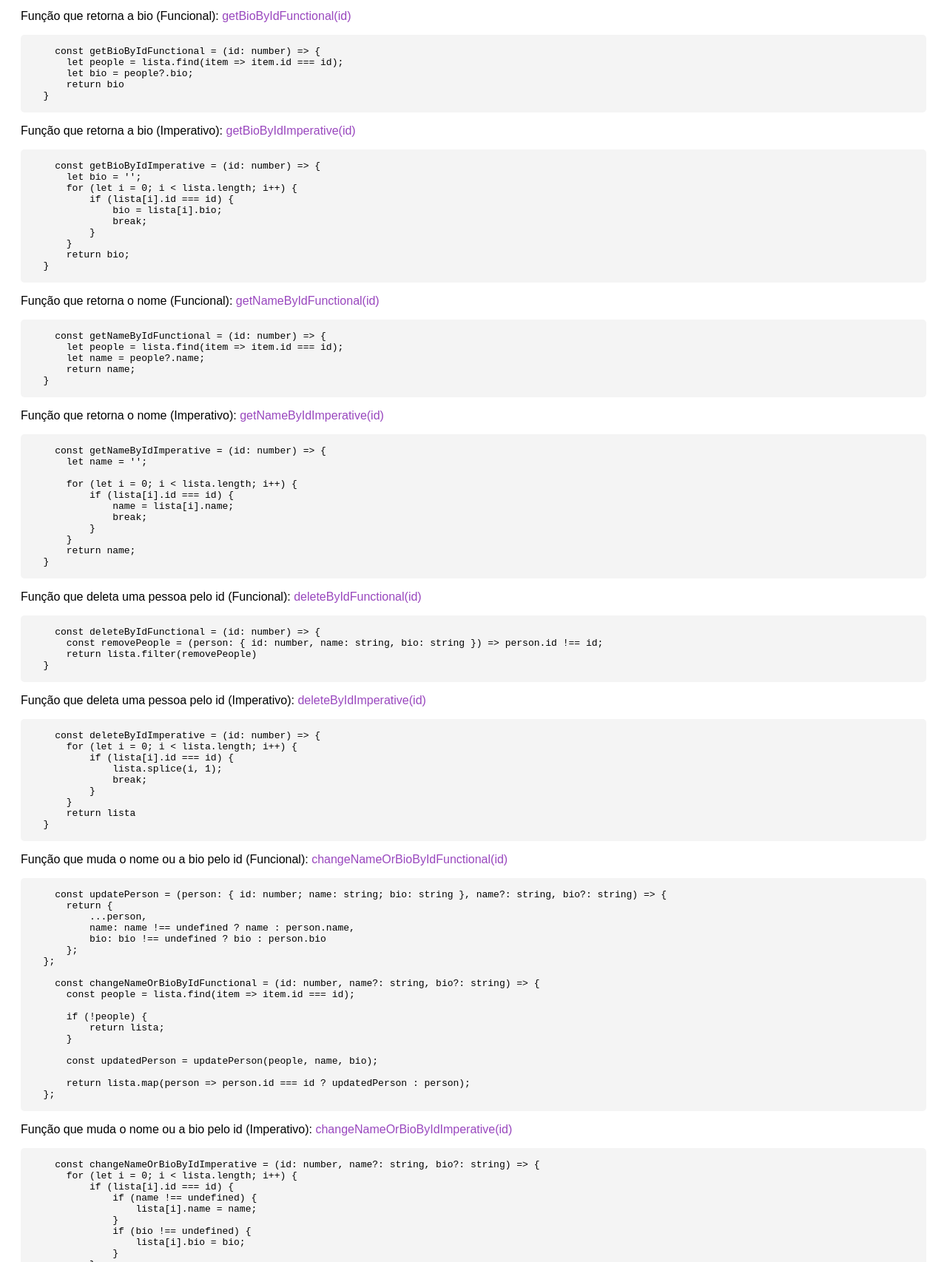
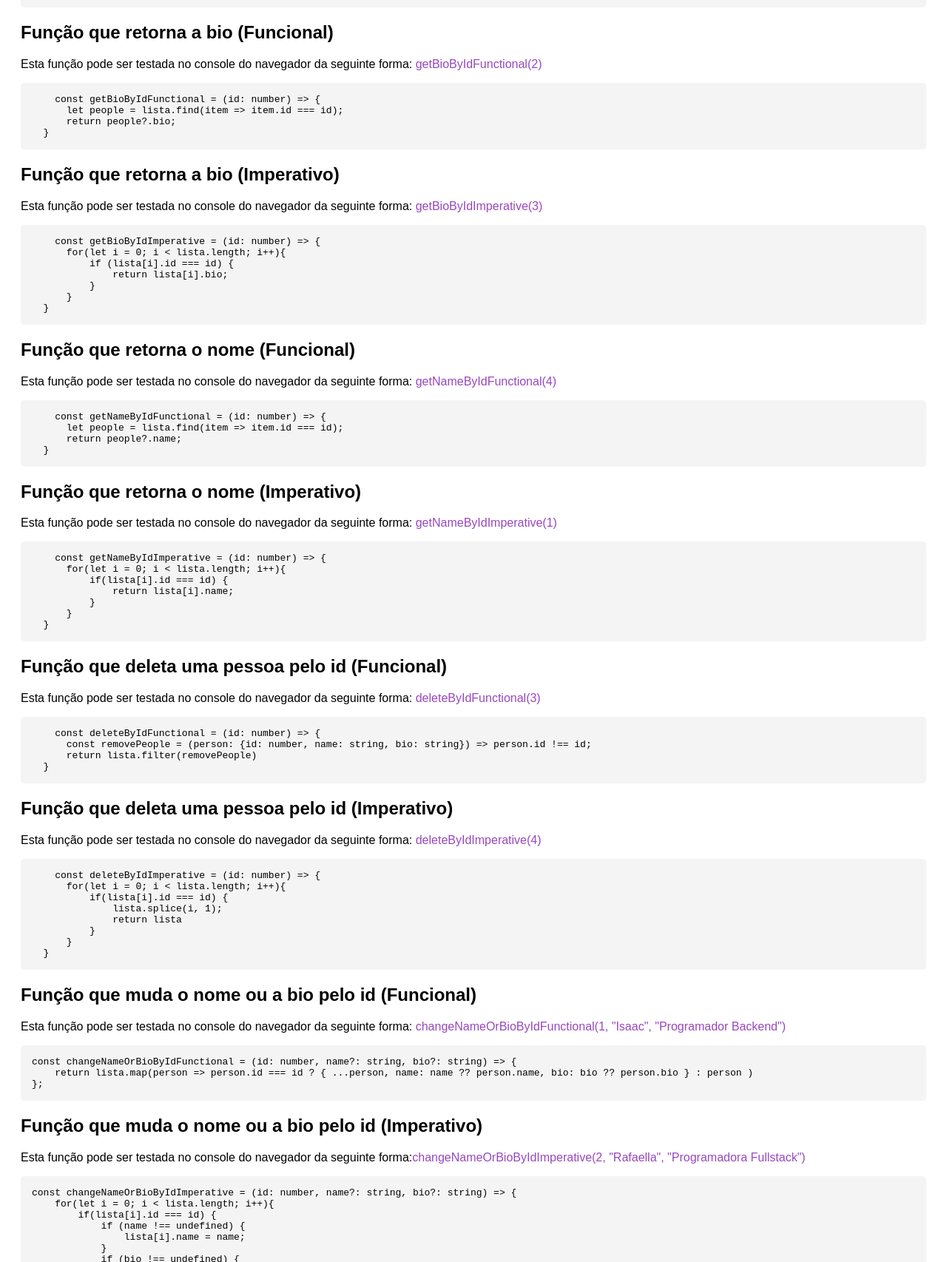
Before and after one commit to isaacbatista26/orion-bootcamp, a plain HTML site: page exercicio-3/index.html in a window 1280 px wide. Shown: the part 1094-2800 px from the top of the page at 74% size. Drawn offline with Linux system fonts and the light colour scheme.

Commit message:
fix: Corrigindo erros do exercício 3

```diff
--- a/exercicio-3/index.html
+++ b/exercicio-3/index.html
@@ -51,7 +51,7 @@
 <body>
   <h1>Exercício 1 - Contador</h1>
 
-  <p>Código da função:</p>
+  <h3>Código da função:</h3>
 
   <pre>
 const vowelCounter = (word: string): number => {
@@ -94,7 +94,7 @@ form.addEventListener('submit', function (event: Event) {
 
   <h1>Exercício 2 - <span>Os resultados devem ser vistos através do console</span></h1>
 
-  <p>Lista de pessoas:</p>
+  <h3>Lista que vamos manipular:</h3>
 
   <pre>
 let lista = [
@@ -120,103 +120,76 @@ let lista = [
   }
 ];</pre>
 
-  <p>Função que retorna a bio (Funcional): <span>getBioByIdFunctional(id)</span></p>
-
+  <h2>Função que retorna a bio (Funcional)</h2>
+  <p>Esta função pode ser testada no console do navegador da seguinte forma: <span>getBioByIdFunctional(2)</span></p>
   <pre>
     const getBioByIdFunctional = (id: number) => {
       let people = lista.find(item => item.id === id);
-      let bio = people?.bio;
-      return bio
+      return people?.bio;
   }</pre>
 
-  <p>Função que retorna a bio (Imperativo): <span>getBioByIdImperative(id)</span></p>
+  <h2>Função que retorna a bio (Imperativo)</h2>
+  <p>Esta função pode ser testada no console do navegador da seguinte forma: <span>getBioByIdImperative(3)</span></p>
 
   <pre>
     const getBioByIdImperative = (id: number) => {
-      let bio = '';
-      for (let i = 0; i < lista.length; i++) {
+      for(let i = 0; i < lista.length; i++){
           if (lista[i].id === id) {
-              bio = lista[i].bio;
-              break;
+              return lista[i].bio;
           }
       }
-      return bio;
   }</pre>
 
-  <p>Função que retorna o nome (Funcional): <span>getNameByIdFunctional(id)</span></p>
-
+  <h2>Função que retorna o nome (Funcional)</h2>
+  <p>Esta função pode ser testada no console do navegador da seguinte forma: <span>getNameByIdFunctional(4)</span></p>
   <pre>
     const getNameByIdFunctional = (id: number) => {
       let people = lista.find(item => item.id === id);
-      let name = people?.name;
-      return name;
+      return people?.name;
   }</pre>
 
-  <p>Função que retorna o nome (Imperativo): <span>getNameByIdImperative(id)</span></p>
-
+  <h2>Função que retorna o nome (Imperativo)</h2>
+  <p>Esta função pode ser testada no console do navegador da seguinte forma: <span>getNameByIdImperative(1)</span></p>
   <pre>
     const getNameByIdImperative = (id: number) => {
-      let name = '';
-
-      for (let i = 0; i < lista.length; i++) {
-          if (lista[i].id === id) {
-              name = lista[i].name;
-              break;
+      for(let i = 0; i < lista.length; i++){
+          if(lista[i].id === id) {
+              return lista[i].name;
           }
       }
-      return name;
   }</pre>
 
-  <p>Função que deleta uma pessoa pelo id (Funcional): <span>deleteByIdFunctional(id)</span></p>
-
+  <h2>Função que deleta uma pessoa pelo id (Funcional)</h2>
+  <p>Esta função pode ser testada no console do navegador da seguinte forma: <span>deleteByIdFunctional(3)</span></p>
   <pre>
     const deleteByIdFunctional = (id: number) => {
-      const removePeople = (person: { id: number, name: string, bio: string }) => person.id !== id;
+      const removePeople = (person: {id: number, name: string, bio: string}) => person.id !== id;
       return lista.filter(removePeople)
   }</pre>
 
-  <p>Função que deleta uma pessoa pelo id (Imperativo): <span>deleteByIdImperative(id)</span></p>
-
+  <h2>Função que deleta uma pessoa pelo id (Imperativo)</h2>
+  <p>Esta função pode ser testada no console do navegador da seguinte forma: <span>deleteByIdImperative(4)</span></p>
   <pre>
     const deleteByIdImperative = (id: number) => {
-      for (let i = 0; i < lista.length; i++) {
-          if (lista[i].id === id) {
+      for(let i = 0; i < lista.length; i++){
+          if(lista[i].id === id) {
               lista.splice(i, 1);
-              break;
+              return lista
           }
       }
-      return lista
   }</pre>
 
-  <p>Função que muda o nome ou a bio pelo id (Funcional): <span>changeNameOrBioByIdFunctional(id)</span></p>
-
-  <pre>
-    const updatePerson = (person: { id: number; name: string; bio: string }, name?: string, bio?: string) => {
-      return {
-          ...person,
-          name: name !== undefined ? name : person.name,
-          bio: bio !== undefined ? bio : person.bio
-      };
-  };
-
-    const changeNameOrBioByIdFunctional = (id: number, name?: string, bio?: string) => {
-      const people = lista.find(item => item.id === id);
-
-      if (!people) {
-          return lista;
-      }
-
-      const updatedPerson = updatePerson(people, name, bio);
-
-      return lista.map(person => person.id === id ? updatedPerson : person);
+  <h2>Função que muda o nome ou a bio pelo id (Funcional)</h2>
+  <p>Esta função pode ser testada no console do navegador da seguinte forma: <span>changeNameOrBioByIdFunctional(1, "Isaac", "Programador Backend")</span></p>
+  <pre>const changeNameOrBioByIdFunctional = (id: number, name?: string, bio?: string) => {
+    return lista.map(person => person.id === id ? { ...person, name: name ?? person.name, bio: bio ?? person.bio } : person )
 };</pre>
 
-  <p>Função que muda o nome ou a bio pelo id (Imperativo): <span>changeNameOrBioByIdImperative(id)</span></p>
-
-  <pre>
-    const changeNameOrBioByIdImperative = (id: number, name?: string, bio?: string) => {
-      for (let i = 0; i < lista.length; i++) {
-          if (lista[i].id === id) {
+  <h2>Função que muda o nome ou a bio pelo id (Imperativo)</h2>
+  <p>Esta função pode ser testada no console do navegador da seguinte forma:<span>changeNameOrBioByIdImperative(2, "Rafaella", "Programadora Fullstack")</span></p>
+  <pre>const changeNameOrBioByIdImperative = (id: number, name?: string, bio?: string) => {
+    for(let i = 0; i < lista.length; i++){
+        if(lista[i].id === id) {
             if (name !== undefined) {
                 lista[i].name = name;
             }
@@ -230,20 +203,10 @@ let lista = [
 
 
   <script>
-    // Contador
-    var __assign = (this && this.__assign) || function () {
-      __assign = Object.assign || function (t) {
-        for (var s, i = 1, n = arguments.length; i < n; i++) {
-          s = arguments[i];
-          for (var p in s) if (Object.prototype.hasOwnProperty.call(s, p))
-            t[p] = s[p];
-        }
-        return t;
-      };
-      return __assign.apply(this, arguments);
-    };
+
 var vowelCounter = function (word) {
     var counter = 0;
+    // tratamento de vogais acentuadas
     var vowels = "aeiouâêîôûáéíóúàèìòùãẽĩõũ";
     for (var _i = 0, _a = word.toLowerCase(); _i < _a.length; _i++) {
         var i = _a[_i];
@@ -262,6 +225,18 @@ let lista = [
     var vowels = vowelCounter(word);
     resultElement.textContent = 'A palavra tem ' + vowels + ' vogais.';
 });
+
+    var __assign = (this && this.__assign) || function () {
+    __assign = Object.assign || function(t) {
+        for (var s, i = 1, n = arguments.length; i < n; i++) {
+            s = arguments[i];
+            for (var p in s) if (Object.prototype.hasOwnProperty.call(s, p))
+                t[p] = s[p];
+        }
+        return t;
+    };
+    return __assign.apply(this, arguments);
+};
 var lista = [
     { "id": 1, "name": "Ada Lovelace", "bio": "Ada Lovelace, foi uma matemática e escritora inglesa reconhecida por ter escrito o primeiro algoritmo para ser processado por uma máquina" },
     { "id": 2, "name": "Alan Turing", "bio": "Alan Turing foi um matemático, cientista da computação, lógico, criptoanalista, filósofo e biólogo teórico britânico, ele é amplamente considerado o pai da ciência da computação teórica e da inteligência artificial" },
@@ -271,36 +246,28 @@ let lista = [
 // a) Funcional
 var getBioByIdFunctional = function (id) {
     var people = lista.find(function (item) { return item.id === id; });
-      var bio = people === null || people === void 0 ? void 0 : people.bio;
-      return bio;
+    return people === null || people === void 0 ? void 0 : people.bio;
 };
 // a) Imperativo
 var getBioByIdImperative = function (id) {
-      var bio = '';
     for (var i = 0; i < lista.length; i++) {
         if (lista[i].id === id) {
-          bio = lista[i].bio;
-          break;
+            return lista[i].bio;
         }
     }
-      return bio;
 };
 // b) Funcional
 var getNameByIdFunctional = function (id) {
     var people = lista.find(function (item) { return item.id === id; });
-      var name = people === null || people === void 0 ? void 0 : people.name;
-      return name;
+    return people === null || people === void 0 ? void 0 : people.name;
 };
 // b) Imperativo
 var getNameByIdImperative = function (id) {
-      var name = '';
     for (var i = 0; i < lista.length; i++) {
         if (lista[i].id === id) {
-          name = lista[i].name;
-          break;
+            return lista[i].name;
         }
     }
-      return name;
 };
 // c) Funcional
 var deleteByIdFunctional = function (id) {
@@ -312,22 +279,13 @@ let lista = [
     for (var i = 0; i < lista.length; i++) {
         if (lista[i].id === id) {
             lista.splice(i, 1);
-          break;
+            return lista;
         }
     }
-      return lista;
 };
 // d) Funcional
-    var updatePerson = function (person, name, bio) {
-      return __assign(__assign({}, person), { name: name !== undefined ? name : person.name, bio: bio !== undefined ? bio : person.bio });
-    };
 var changeNameOrBioByIdFunctional = function (id, name, bio) {
-      var people = lista.find(function (item) { return item.id === id; });
-      if (!people) {
-        return lista;
-      }
-      var updatedPerson = updatePerson(people, name, bio);
-      return lista.map(function (person) { return person.id === id ? updatedPerson : person; });
+    return lista.map(function (person) { return person.id === id ? __assign(__assign({}, person), { name: name !== null && name !== void 0 ? name : person.name, bio: bio !== null && bio !== void 0 ? bio : person.bio }) : person; });
 };
 // d) Imperativo
 var changeNameOrBioByIdImperative = function (id, name, bio) {
```
Lines whose indentation alone changed are shown as unchanged.
